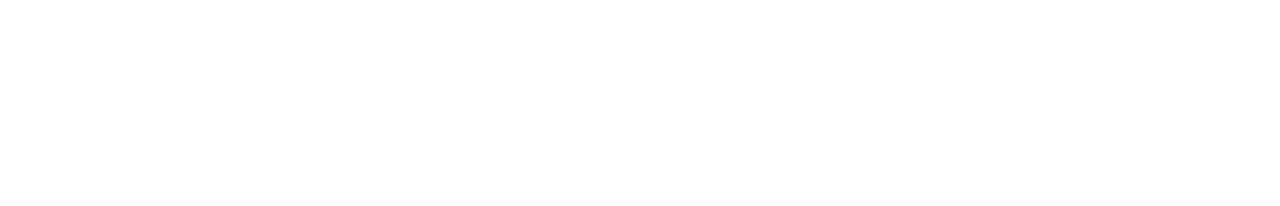
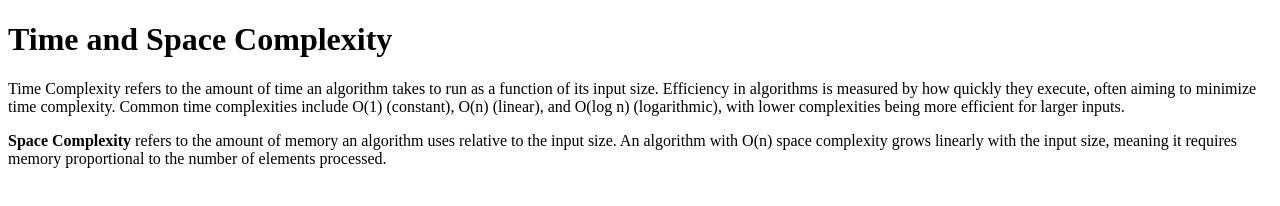
Before and after one commit to acciojob/time-and-space-complexity-TusharMinche, a website: page main.html in a window 1280 px wide. Drawn offline with Linux system fonts and the light colour scheme.

Commit message:
created a submission

```diff
--- a/main.html
+++ b/main.html
@@ -8,6 +8,9 @@
 
 <body>
 	<!-- the entire body must be written by student -->
+	<h1>Time and Space Complexity</h1>
+	<p>Time Complexity refers to the amount of time an algorithm takes to run as a function of its input size. Efficiency in algorithms is measured by how quickly they execute, often aiming to minimize time complexity. Common time complexities include O(1) (constant), O(n) (linear), and O(log n) (logarithmic), with lower complexities being more efficient for larger inputs.</p>
+	<p><b>Space Complexity</b> refers to the amount of memory an algorithm uses relative to the input size. An algorithm with O(n) space complexity grows linearly with the input size, meaning it requires memory proportional to the number of elements processed.</p>
     <script type="text/javascript" src="./script.js">
 </script>
 
```
